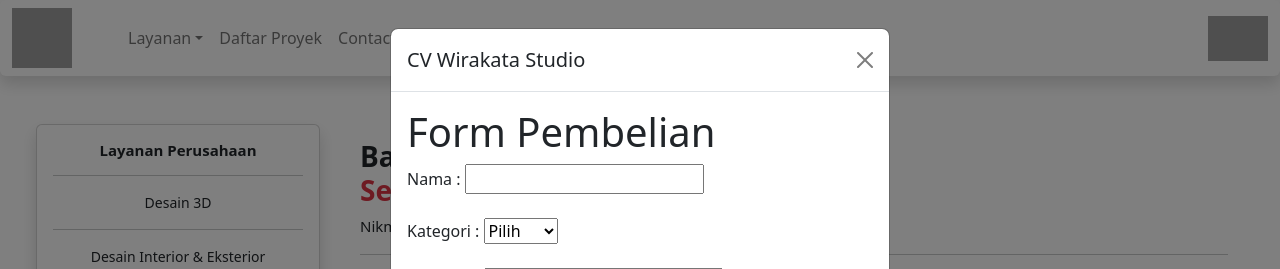
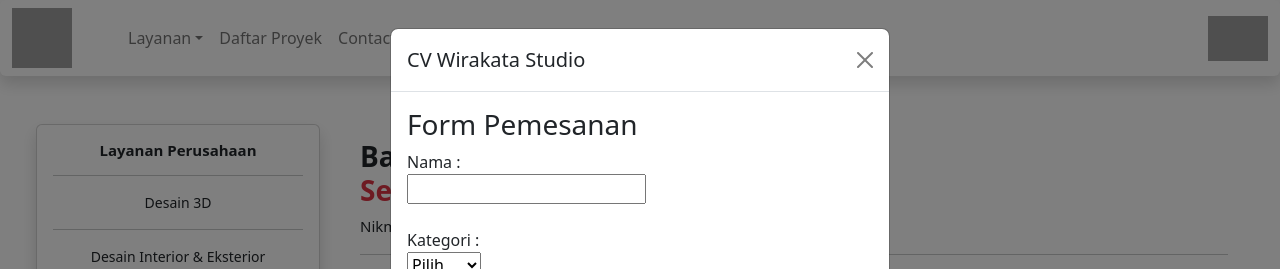
Before and after one commit to Hanafihp10/Application-Wedeveloparch, a PHP site: page /FP-PEMWEB/Home.php in a window 1280 px wide, after a click on "Detail". Shown: the top 269 px of the page. Run offline with PHP 8.4, Linux system fonts and the light colour scheme; grey boxes are pictures that could not be loaded.

Commit message:
lagi lagi

```diff
--- a/primary-page/Home.php
+++ b/primary-page/Home.php
@@ -119,35 +119,31 @@
                                     <button type="button" class="btn-close" data-bs-dismiss="modal" aria-label="Close"></button>
                                 </div>
                                 <div class="modal-body">
-                                <h1>Form Pembelian</h1>
+                                <h3>Form Pemesanan</h3>
                                 <?php include 'proses.php'; ?>
                                 <!-- Form untuk input transaksi -->
                                 <form method="post" action="<?php echo $_SERVER['PHP_SELF']; ?>">
-        <label for="nama_transaksi">Nama    :</label>
+                                    <label for="nama_transaksi">Nama :</label><br>
                                     <input type="text" id="nama_transaksi" name="nama_transaksi" required><br><br>
 
-        <label for="kategori_proyek_transaksi">Kategori     :</label>
+                                    <label for="kategori_proyek_transaksi">Kategori :</label><br>
                                     <select id="kategori_proyek_transaksi" name="kategori_proyek_transaksi" required>
                                         <option value="Pilih">Pilih</option>
                                         <option value="Desain">Desain</option>
                                         <option value="Jasa">Jasa</option>
                                     </select><br><br>
 
-        <label for="pesanan">Pesanan    :</label>
+                                    <label for="pesanan">Pesanan :</label><br>
                                     <input type="text" id="pesanan" name="pesanan" required><br><br>
 
-        <label for="alamat">Alamat   :</label>
+                                    <label for="alamat">Alamat   :</label><br>
                                     <input type="text" id="alamat" name="alamat" required><br><br>
 
-        <label for="no_hp">No HP   :</label>
+                                    <label for="no_hp">No HP :</label><br>
                                     <input type="text" id="no_hp" name="no_hp" required><br><br>
 
                                     <button type="submit" name="submit_transaksi">Submit Pesanan</button>
                                 </form>
-                                </div>
-                                <div class="modal-footer">
-                                    <button type="button" class="btn btn-secondary" data-bs-dismiss="modal">Close</button>
-                                    <button type="button" class="btn btn-primary">Save changes</button>
                                 </div>
                                 </div>
                             </div>
```
Lines whose indentation alone changed are shown as unchanged.
